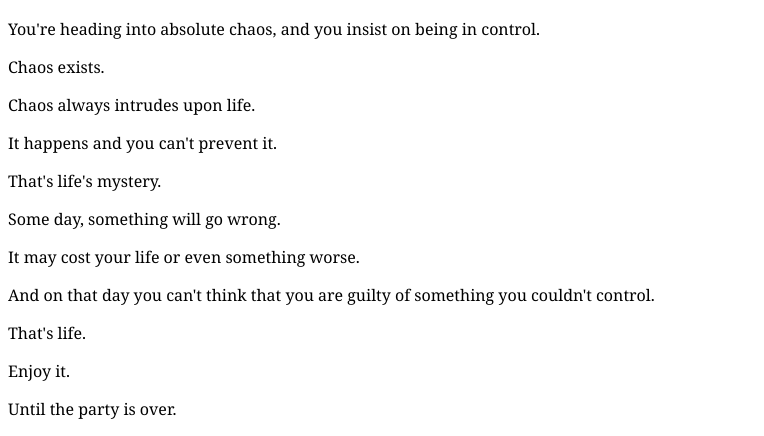
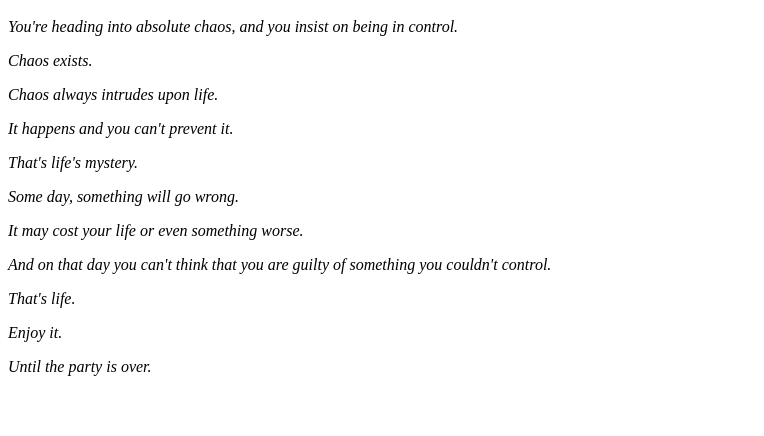
Before and after one commit to heojaeeun1005/myweb2, a plain HTML site: page index.html in a window 1280 px wide. Shown: the part 814-1250 px from the top of the page, without its empty margins (0-764 px from the left). After the commit the page ends 1206 px from the top, so only its background shows below. Drawn offline with Linux system fonts and the light colour scheme.

Commit message:
글씨체 또 변경

```diff
--- a/mywebstyle.css
+++ b/mywebstyle.css
@@ -14,8 +14,8 @@ h2{
 #text{
     text-align: left;
 
-    /* font-style: oblique; */
-    font-family: Cambria, Cochin, Georgia, Times, 'Times New Roman', serif;
+    font-style: oblique;
+
 }
 #grid{
     display: grid;
```
